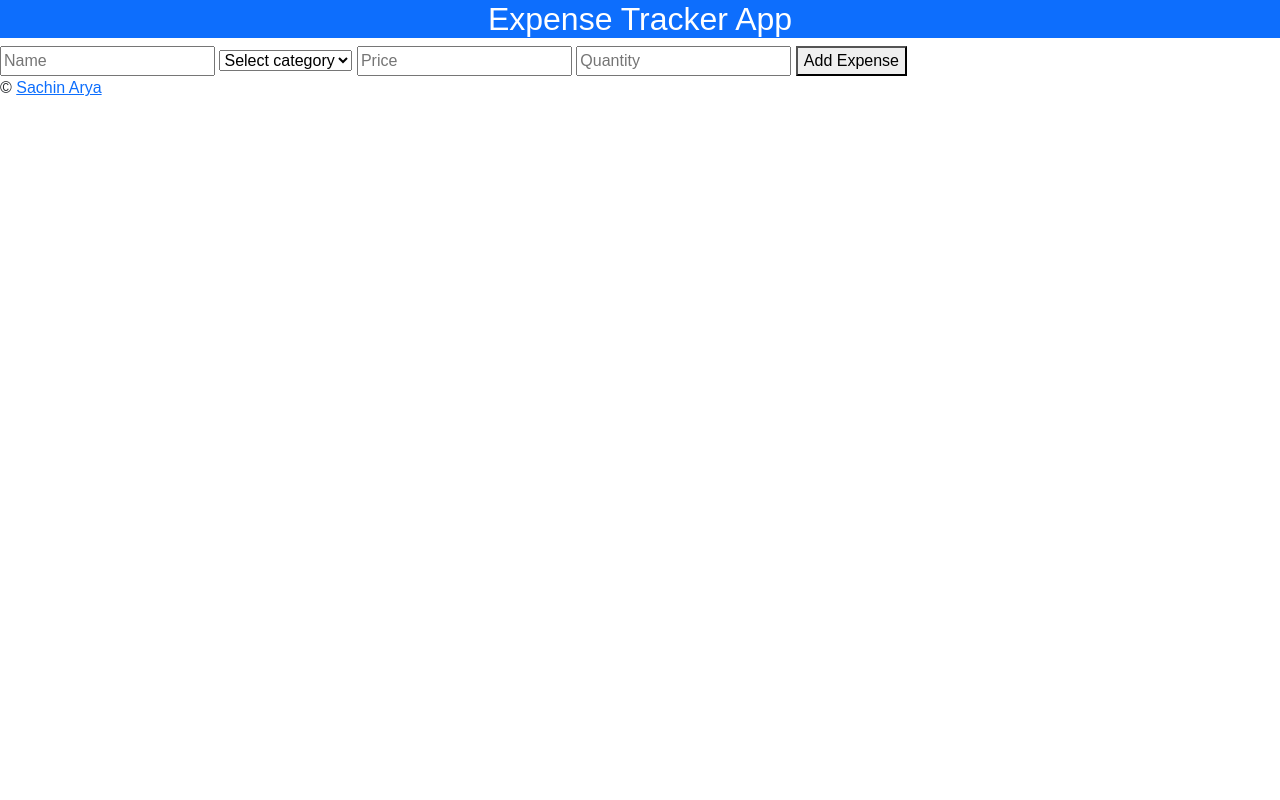
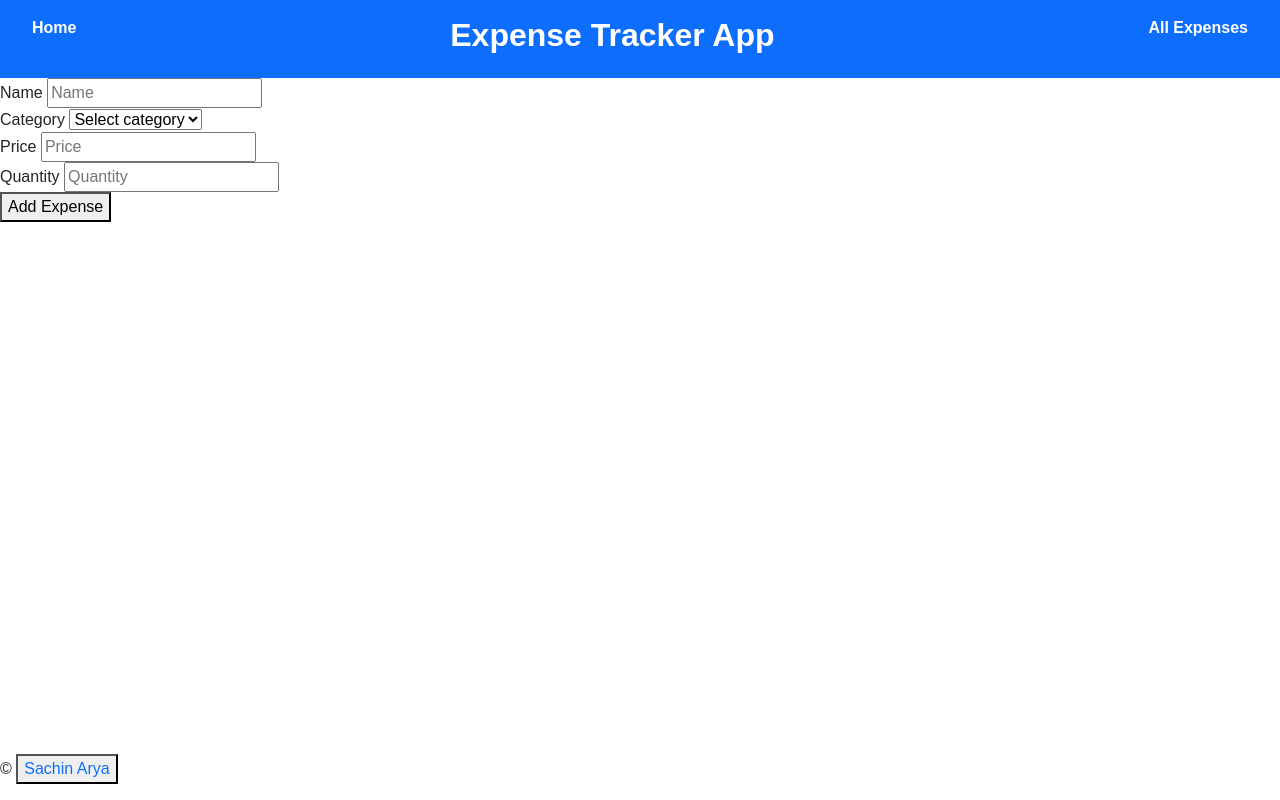
Before and after one commit to joinsachinarya/ExpenseTrackerApp-FullStack, a website: page public/html/index.html in a window 1280 px wide. Drawn offline with nearby package versions, Linux system fonts and the light colour scheme; no server answers.

Commit message:
basic header styles

```diff
--- a/public/css/index.css
+++ b/public/css/index.css
@@ -3,3 +3,22 @@ body{
     padding: 0;
     font-family: Arial, Helvetica, sans-serif;
 }
+#header{
+    padding: 1rem 2rem;
+    display: flex;
+    justify-content: space-between;
+    font-weight: 600;
+}
+
+#header a{
+    text-decoration: none;
+    font-weight: 600;
+}
+
+#footer{
+    position: absolute;
+    bottom: 0px;
+}
+#footer a{
+    text-decoration: none;
+}
--- a/public/html/index.html
+++ b/public/html/index.html
@@ -11,22 +11,31 @@
     <link rel="stylesheet" href="/public/css/index.css" />
   </head>
   <body>
-    <header
-      id="header"
-      class="container-fluid bg-primary text-white text-center"
-    >
-      <h2>Expense Tracker App</h2>
+    <header id="header" class="bg-primary">
+      <a href="../html/index.html" class="text-white">Home</a>
+      <h2>
+        <a href="../html/index.html" class="text-white">Expense Tracker App</a>
+      </h2>
+      <a href="../html/expenses.html" class="text-white">All Expenses</a>
     </header>
+
+    <div class="">
       <form id="form">
+        <div class="">
+          <label for="name">Name</label>
           <input
             type="text"
             name="name"
             id="name"
+            class=""
             placeholder="Name"
             required
             autocomplete="off"
           />
-      <select name="category" id="category" required>
+        </div>
+        <div class="">
+          <label for="category">Category</label>
+          <select name="category" id="category" class="" required>
             <option value="" disabled selected>Select category</option>
             <option value="shopping">Shopping</option>
             <option value="trip">Trip</option>
@@ -34,28 +43,42 @@
             <option value="food">Food</option>
             <option value="others">Others</option>
           </select>
+        </div>
+        <div class="">
+          <label for="price">Price</label>
           <input
             type="number"
             name="price"
             id="price"
+            class=""
             placeholder="Price"
             required
           />
+        </div>
+        <div class="">
+          <label for="quantity">Quantity</label>
           <input
             type="number"
             name="quantity"
             id="quantity"
+            class=""
             placeholder="Quantity"
             required
           />
-      <button type="submit">Add Expense</button>
+        </div>
+        <button type="submit" class="">Add Expense</button>
       </form>
-    <footer>
+    </div>
+
+    <footer id="footer" class="">
       <p>
         &copy;
-        <a href="https://github.com/sac6inarya/ExpenseTrackerApp-FullStack.git"
+        <button>
+          <a
+            href="https://github.com/sac6inarya/ExpenseTrackerApp-FullStack.git"
             >Sachin Arya</a
           >
+        </button>
       </p>
     </footer>
     <script src="/public/js/index.js"></script>
```
Also changed, not shown: public/html/expenseAdded.html (+19 -3 lines), public/html/expenses.html (+18 -0 lines). Lines whose indentation alone changed are shown as unchanged.
